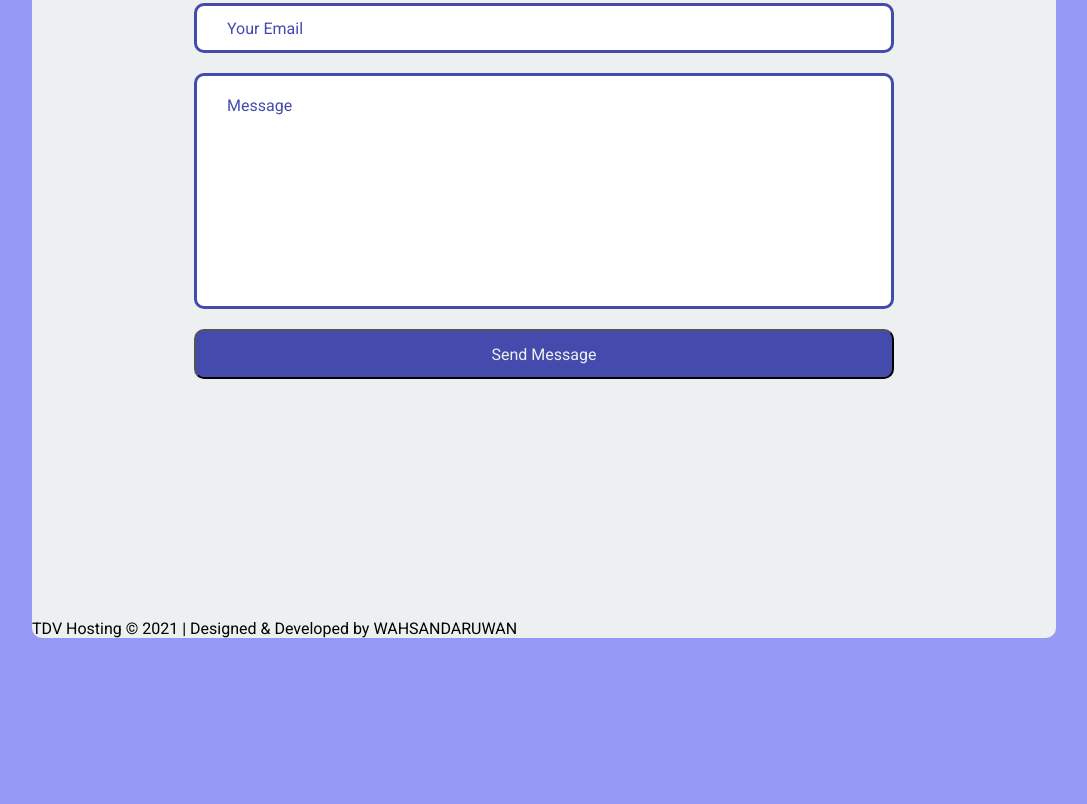
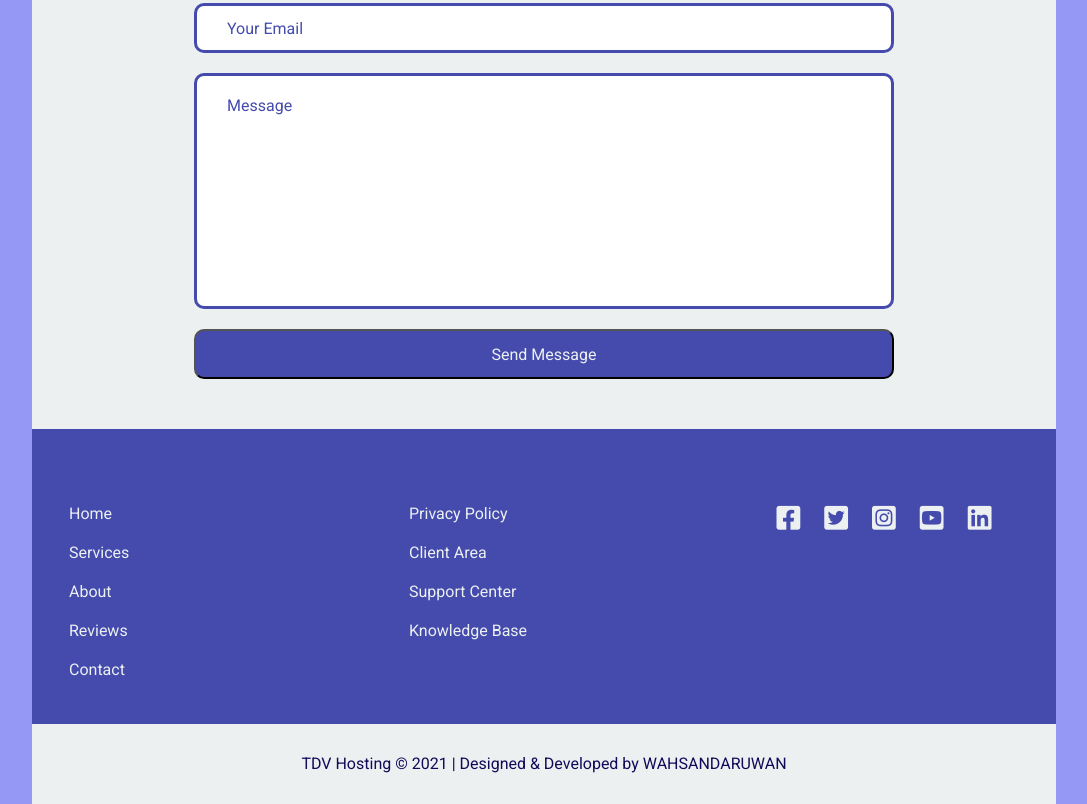
Before and after one commit to wahsandaruwan/gird_hosting_website, a plain HTML site: page index.html in a window 1280 px wide. Shown: the part 1873-2677 px from the top of the page, without its empty margins (96-1183 px from the left). Before the commit the page ends 2511 px from the top, so only its background shows below. Drawn offline with Linux system fonts and the light colour scheme.

Commit message:
Styled footer

```diff
--- a/style.css
+++ b/style.css
@@ -357,3 +357,60 @@ img{
 .contact form button:hover{
     background-color: var(--color-6);
 }
+
+/* ---Footer--- */
+footer{
+    display: grid;
+    grid-gap: 20px;
+    grid-template-columns: 1fr;
+    padding-top: 50px;
+    background-color: var(--color-2);
+}
+
+/* Upper */
+footer .upper{
+    display: grid;
+    grid-gap: 20px;
+    grid-template-columns: repeat(3, 1fr);
+    max-width: 1000px;
+    width: 100%;
+    margin: 0 auto;
+    border-radius: 0px;
+}
+
+footer .upper .fbox ul{
+    text-align: left;
+    display: grid;
+    grid-gap: 20px;
+    grid-template-columns: 1fr;
+    padding: 25px;
+}
+
+footer .upper .fbc{
+    text-align: center;
+    padding: 25px;
+}
+
+footer .upper .fbc a{
+    margin: 0 10px;
+}
+
+footer .upper .fbc a i{
+    color: var(--color-3);
+    font-size: 1.7rem;
+    transition: all 0.3s ease-in;
+}
+
+footer .upper .fbc a i:hover{
+    color: var(--color-6);
+}
+
+/* Lower */
+footer .lower{
+    background-color: var(--color-3);
+    border-radius: 0px;
+    height: 80px;
+    line-height: 80px;
+    text-align: center;
+    color: var(--color-6);
+}
```
